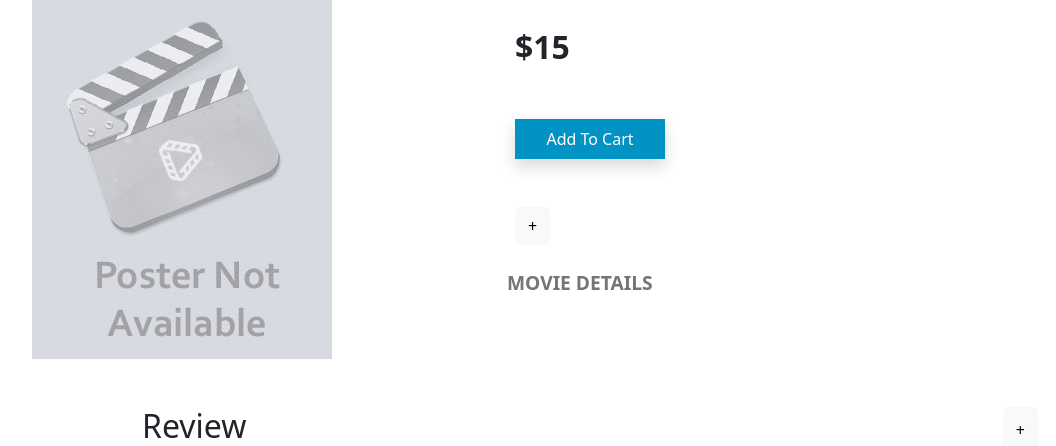
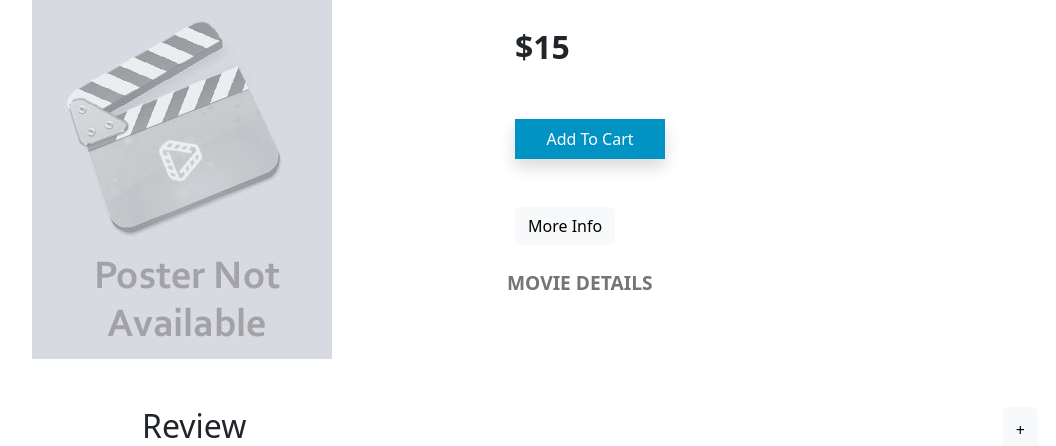
Before and after one commit to jUSTICE1205/Movie, a PHP site: page /movie/moviedetail.php?id= in a window 1280 px wide. Shown: the part 49-495 px from the top of the page, without its empty margins (50-1106 px from the left). Run offline with PHP 8.4, Linux system fonts and the light colour scheme; data that the repository does not hold is empty.

Commit message:
Update moviedetail.php
modigy the styling

```diff
--- a/moviedetail.php
+++ b/moviedetail.php
@@ -47,7 +47,7 @@ $comments = get_comments($db, $_GET['id']);
                         </div>
                     </div>
                     <button type="button" class="btn btn-light" data-bs-toggle="modal" data-bs-target="#mModal">
-                        +
+                        More Info
                     </button>
 
 
```
